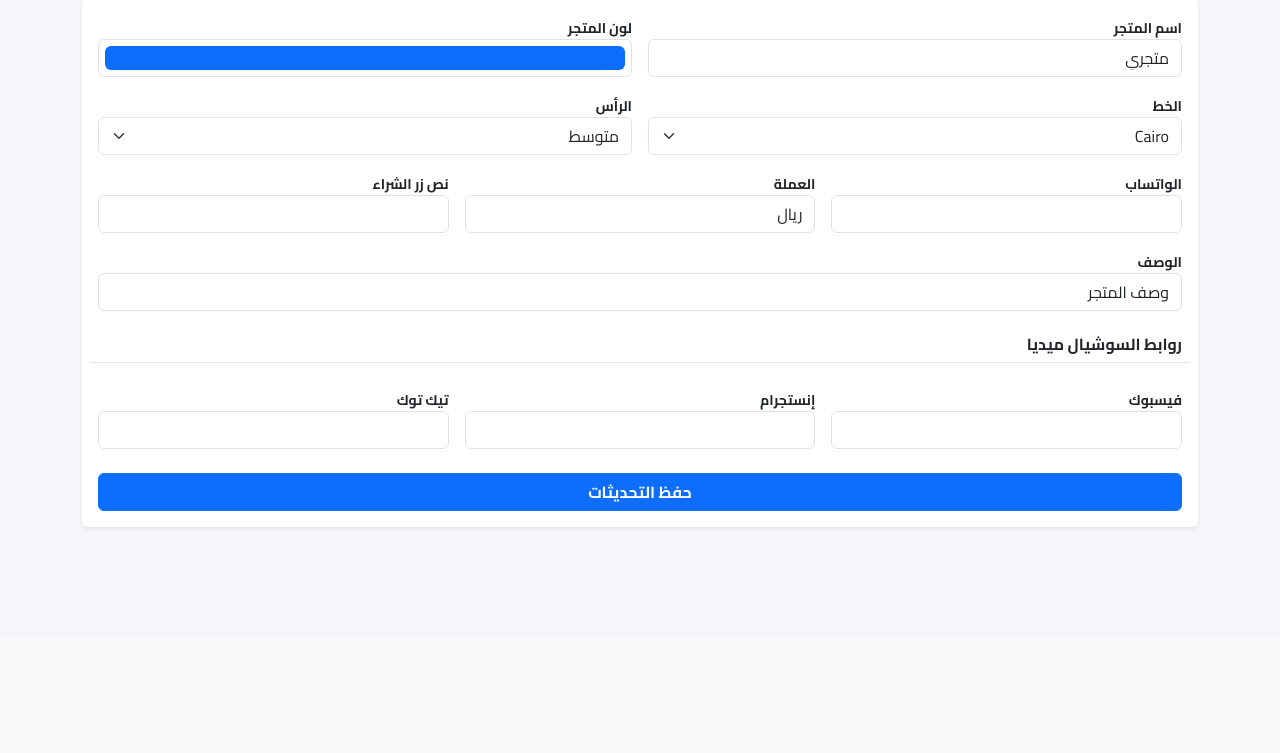
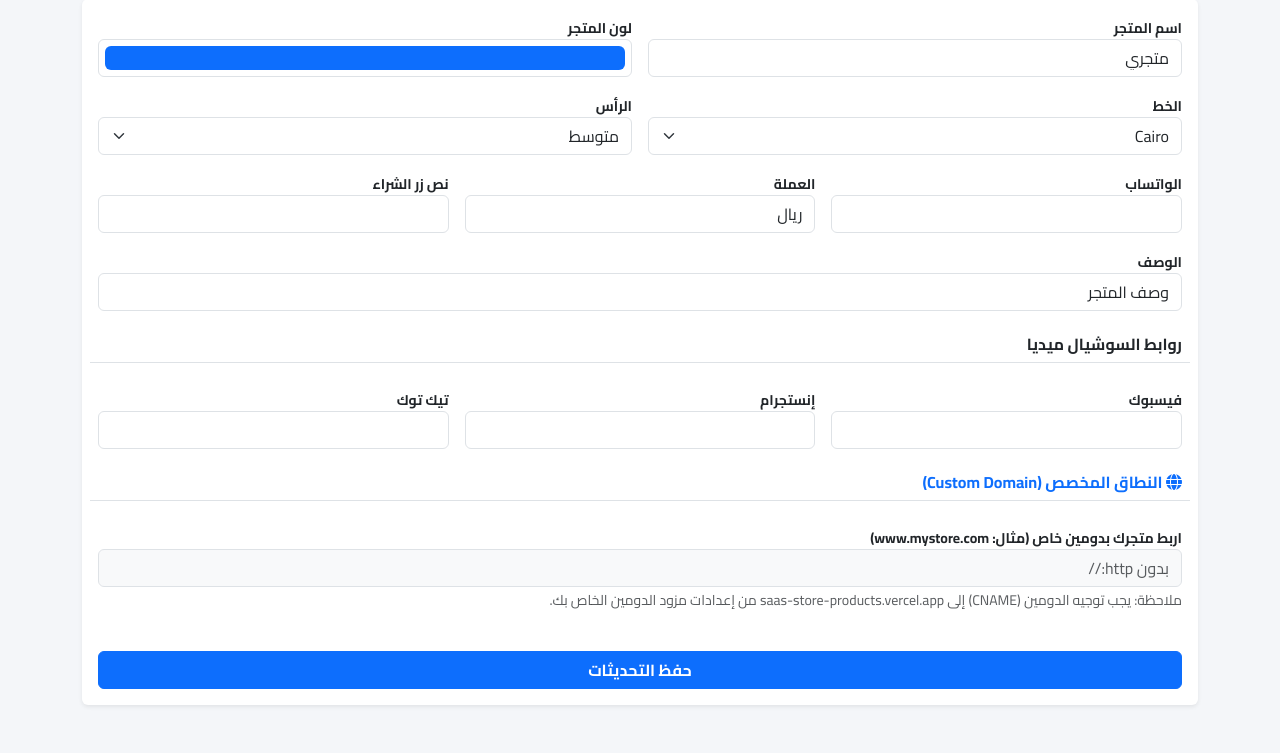
Before and after one commit to waseemha770-bit/saas-store-products, a Flask app: page /dashboard in a window 1280 px wide, after a click on "⚙️ الإعدادات". Shown: the part 163-916 px from the top of the page. Before the commit the page ends 692 px from the top, so only its background shows below. Run offline with Flask 3, Linux system fonts and the light colour scheme; the visitor is signed in with stand-in values (Sample User, id 1); data that the repository does not hold is empty.

Commit message:
feat: Add Custom Domain support with wildcard routing

```diff
--- a/app.py
+++ b/app.py
@@ -1,17 +1,51 @@
-from flask import Flask, render_template, request, redirect, url_for, session, flash, jsonify, Response
+from flask import Flask, render_template, request, redirect, url_for, session, flash, jsonify, Response, abort
 import database, os, urllib.parse, io, csv
 
 app = Flask(__name__)
 app.secret_key = os.getenv('SECRET_KEY') or 'tajergo_super_secure_key_2026'
 
+# النطاق الأساسي لمنصتك (ضع الدومين الأساسي هنا لمنع تداخله مع النطاقات المخصصة)
+MAIN_DOMAIN = "saas-store-products.vercel.app"
+
+# === دالة استشعار النطاق المخصص ===
+@app.before_request
+def handle_custom_domains():
+    host = request.host.lower()
+
+    # استثناء المسارات الثابتة (مثل لوحة التحكم، وتسجيل الدخول، ومسارات API) لتعمل فقط على الدومين الرئيسي
+    excluded_paths = ['/login', '/logout', '/dashboard', '/api/', '/export', '/system-admin']
+    is_excluded = any(request.path.startswith(path) for path in excluded_paths)
+
+    # إذا كان الزائر لا يستخدم الدومين الأساسي، والمكان ليس لوحة تحكم
+    if MAIN_DOMAIN not in host and not is_excluded and host != '127.0.0.1:5000' and host != 'localhost:5000':
+        # البحث عن التاجر الذي ربط هذا الدومين
+        merchant_settings = database.settings_col.find_one({"custom_domain": host})
+
+        if merchant_settings:
+            # إذا وجدنا التاجر، نعرض متجره مباشرة على مسار الجذر '/'
+            user = database.users_col.find_one({"id": merchant_settings['u_id']})
+            if user and user.get('active') == 'TRUE':
+                # استدعاء دالة عرض المتجر مع تمرير الرابط الخاص بالتاجر
+                return view_store_logic(user['store_slug'])
+            else:
+                return "المتجر متوقف أو محذوف.", 403
+        else:
+            return "هذا النطاق غير مسجل في منصتنا.", 404
+
+# فصل منطق عرض المتجر ليستخدم مع الدومين الأساسي والمخصص
+def view_store_logic(slug):
+    user = database.get_user_by_slug(slug)
+    if not user: return "المتجر غير موجود أو تم إيقافه", 404
+    return render_template('store.html', user=user, settings=database.get_settings(user.get('id')), products=database.get_products(user.get('id')))
+
 @app.route('/')
-def home(): return redirect(url_for('login'))
+def home():
+    # إذا كان الدخول من الدومين الأساسي، اذهب للوحة التحكم
+    return redirect(url_for('login'))
 
 @app.route('/store/<slug>')
 def view_store(slug):
-    user = database.get_user_by_slug(slug)
-    if not user: return "المتجر غير موجود أو تم إيقافه", 404
-    return render_template('store.html', user=user, settings=database.get_settings(user.get('id')), products=database.get_products(user.get('id')))
+    return view_store_logic(slug)
 
 @app.route('/api/checkout/<slug>', methods=['POST'])
 def checkout(slug):
@@ -69,12 +103,17 @@ def dashboard():
             database.orders_col.update_one({"order_id": request.form.get('order_id'), "store_id": session['user_id']}, {"$set": {"status": request.form.get('new_status')}})
             flash("تم تحديث حالة الطلب بنجاح", "success")
         elif action == 'save_settings':
+            # تنظيف الدومين (إزالة http:// أو https:// والشرطة المائلة المقلوبة /)
+            raw_domain = request.form.get('custom_domain', '').strip()
+            clean_domain = raw_domain.replace('https://', '').replace('http://', '').strip('/')
+
             database.update_settings(session['user_id'], {
                 'store_name': request.form.get('store_name'), 'store_desc': request.form.get('store_desc'),
                 'whatsapp': request.form.get('whatsapp'), 'currency': request.form.get('currency'),
                 'theme_color': request.form.get('theme_color'), 'font_family': request.form.get('font_family'),
                 'header_size': request.form.get('header_size'), 'facebook': request.form.get('facebook'),
-                'instagram': request.form.get('instagram'), 'tiktok': request.form.get('tiktok')
+                'instagram': request.form.get('instagram'), 'tiktok': request.form.get('tiktok'),
+                'custom_domain': clean_domain # إضافة الدومين المخصص
             })
             flash("تم الحفظ", "success")
         elif action == 'add_merchant' and is_super_admin:
@@ -85,7 +124,6 @@ def dashboard():
             database.delete_user(request.form.get('user_id'))
         return redirect(url_for('dashboard'))
 
-    # حساب الإحصائيات بذكاء
     orders = database.get_orders(session['user_id'])
     total_revenue = 0
     status_counts = {"جديد 🟡": 0, "قيد التجهيز 🔵": 0, "تم التوصيل 🟢": 0, "ملغي 🔴": 0}
--- a/templates/dashboard.html
+++ b/templates/dashboard.html
@@ -123,7 +123,15 @@
                         <div class="col-md-4"><label class="small fw-bold">فيسبوك</label><input name="facebook" class="form-control" value="{{ settings.get('facebook', '') }}"></div>
                         <div class="col-md-4"><label class="small fw-bold">إنستجرام</label><input name="instagram" class="form-control" value="{{ settings.get('instagram', '') }}"></div>
                         <div class="col-md-4"><label class="small fw-bold">تيك توك</label><input name="tiktok" class="form-control" value="{{ settings.get('tiktok', '') }}"></div>
-                        <div class="col-12 mt-4"><button class="btn btn-primary w-100 fw-bold">حفظ التحديثات</button></div>
+
+<h6 class="fw-bold mt-4 mb-2 border-bottom pb-2 text-primary"><i class="fas fa-globe"></i> النطاق المخصص (Custom Domain)</h6>
+<div class="col-12 mb-3">
+    <label class="small fw-bold">اربط متجرك بدومين خاص (مثال: www.mystore.com)</label>
+    <input name="custom_domain" class="form-control bg-light" value="{{ settings.get('custom_domain', '') }}" placeholder="بدون http://">
+    <small class="text-muted">ملاحظة: يجب توجيه الدومين (CNAME) إلى saas-store-products.vercel.app من إعدادات مزود الدومين الخاص بك.</small>
+</div>
+<div class="col-12 mt-4"><button class="btn btn-primary w-100 fw-bold">حفظ التحديثات</button></div>
+
                     </form>
                 </div></div>
             </div>
```
